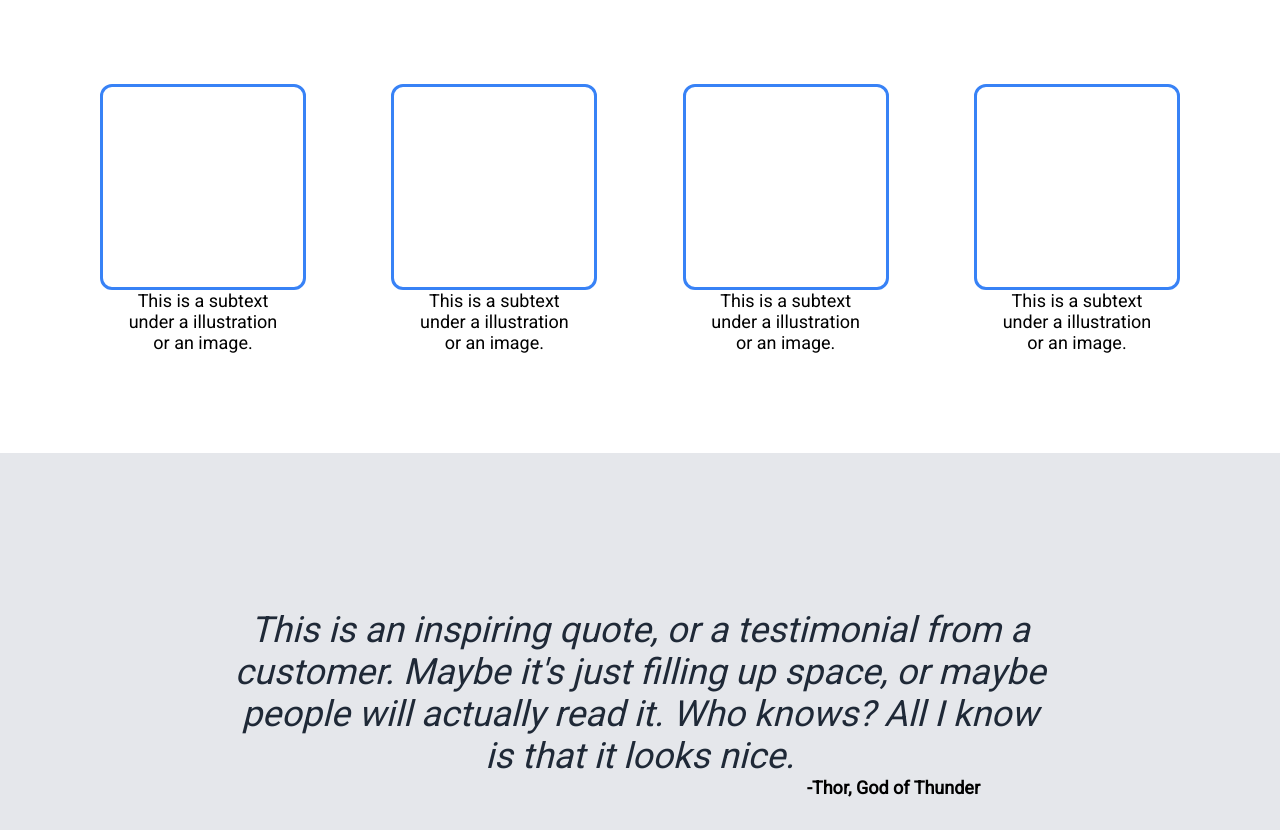
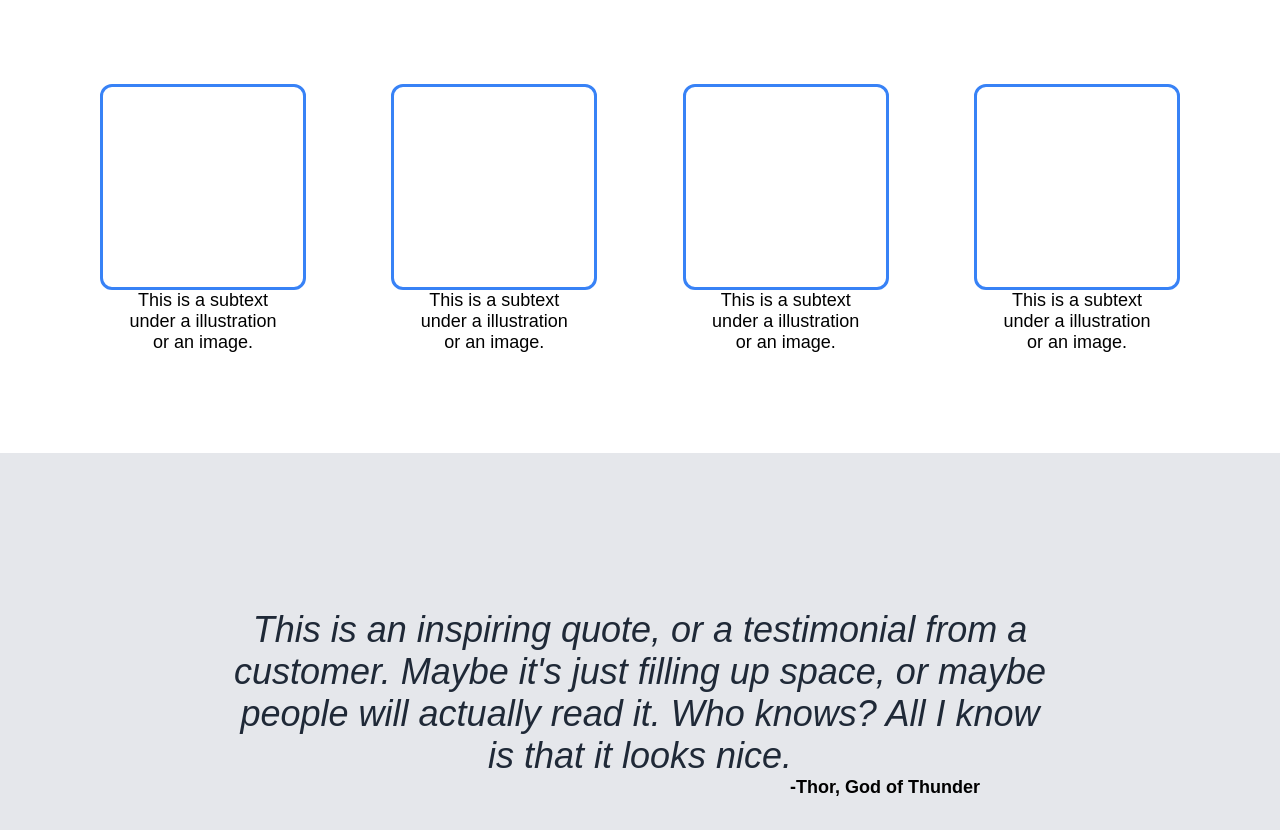
Before and after one commit to tkimbro24/odin-landing-page, a plain HTML site: page index.html in a window 1280 px wide. Shown: the part 530-1360 px from the top of the page. Drawn offline with Linux system fonts and the light colour scheme.

```diff
--- a/css/styles.css
+++ b/css/styles.css
@@ -6,7 +6,8 @@
 }
 
 body{
-    font-family: 'Roboto', sans-serif;
+    font-family: 'Roboto Slab', sans-serif;
+
 }
 .first-section{
    background-color: #1f2937;
```
